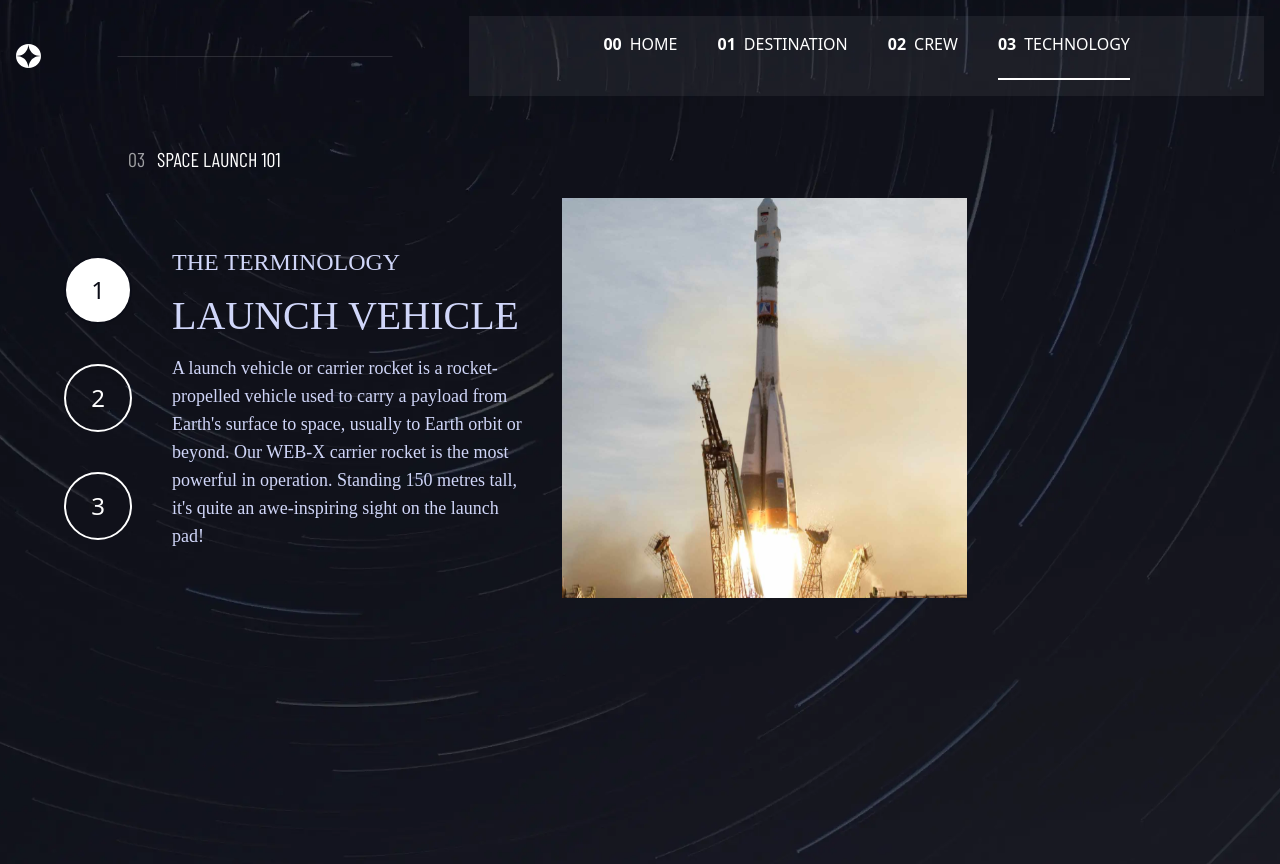
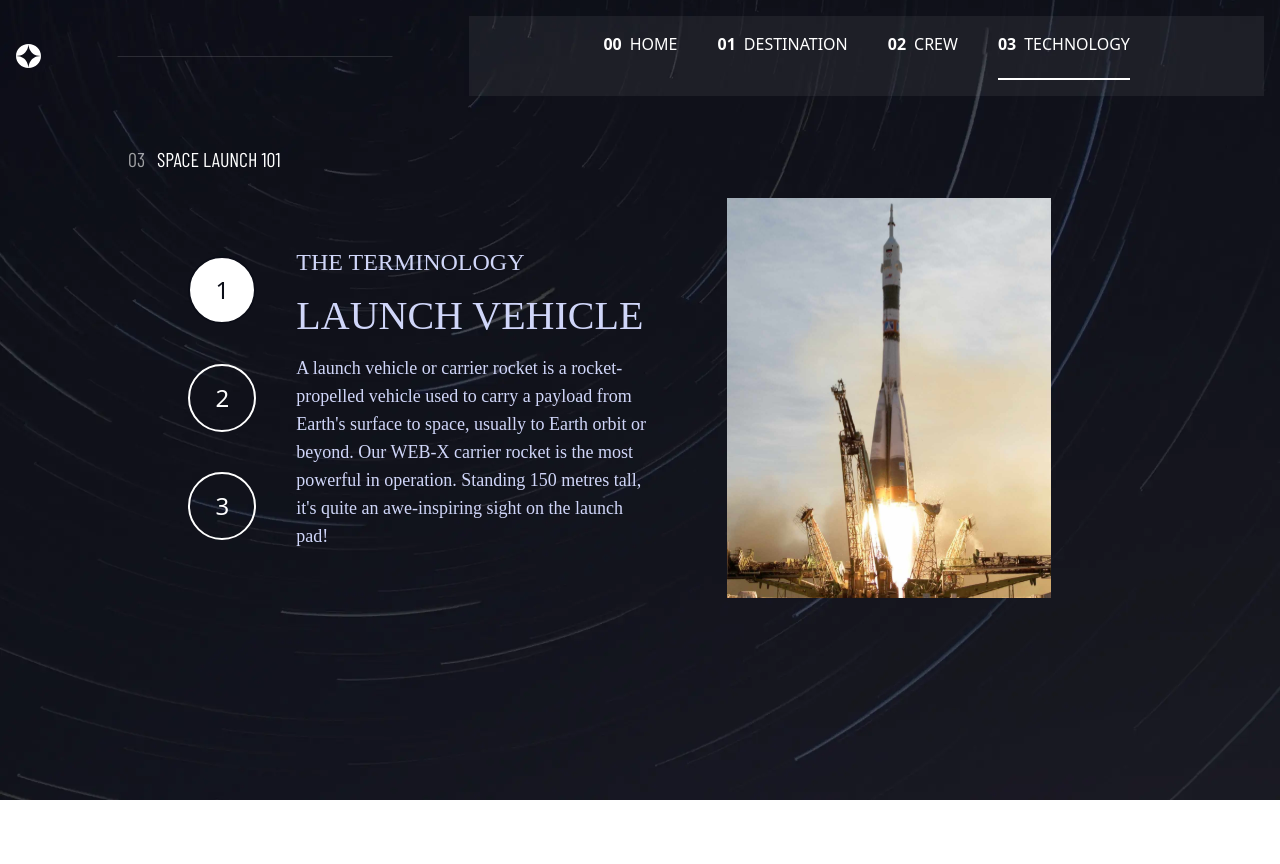
Before and after one commit to Mujeebat-shittu/space-tourism, a React (Vite) app: page /technology/vehicle in a window 1280 px wide. Shown: the top 864 px of the page. After the commit the page ends 800 px from the top, so only its background shows below. Built offline with nearby package versions, Linux system fonts and the light colour scheme; a web font is replaced by a local one.

Commit message:
styling fix

```diff
--- a/src/components/crew.tsx
+++ b/src/components/crew.tsx
@@ -39,14 +39,9 @@ const Crew = () => {
 
     return (
         <>
-            <div className="relative w-screen min-h-screen overflow-x-hidden bg-[#0B0D17]">
-                <img
-                    src="/assets/render3.webp"
-                    className=" bg-cover bg-center absolute inset-0
-                      w-screen
-                      min-h-screen h-screen
-                      lg:transform-none
-                      rotate-360  lg:rotate-none overflow-hidden"/>
+
+            <div className="relative w-full min-h-screen bg-[#0B0D17] bg-cover bg-center"
+                style={{ backgroundImage: "url('/assets/render3.webp')" }}>
 
                 <Header />
 
@@ -55,7 +50,7 @@ const Crew = () => {
                     <span className="text-white">MEET YOUR CREW</span>
                 </div>
 
-                <div className=" relative z-10 mx-auto flex flex-col lg:flex-row lg:items-center min-h-screen text-[#D0D6F9] w-[70%] gap-10 lg:gap-20 text-center top-8 lg:-top-35">
+                <div className=" relative z-10 mx-auto flex flex-col lg:flex-row lg:items-center text-[#D0D6F9] lg:w-[70%] gap-10 lg:gap-20 text-center top-8 lg:top-15 xl:top-20">
 
                     <div className="flex flex-col gap-10 mx-auto">
 
@@ -73,7 +68,7 @@ const Crew = () => {
                                     <Link
                                         key={key}
                                         to={`/crew/${key}`}
-                                        className={`flex items-center gap-2 uppercase ${isActive ? "border-b-2 border-white text-white" : "text-gray-400"
+                                        className={`flex items-center gap-2 uppercase ${isActive ? "text-white" : "text-gray-400"
                                             }`}
                                     >
                                         {/* Dot with ring if active */}
@@ -89,7 +84,7 @@ const Crew = () => {
 
                         </div>
                     </div>
-                    <div className="w-[200px] lg:w-[500px] mx-auto">
+                    <div className="w-[200px] lg:w-[400px] mx-auto">
                         <img src={crew.image} alt={crew.title} />
                     </div>
 
--- a/src/components/destination.tsx
+++ b/src/components/destination.tsx
@@ -42,11 +42,9 @@ const Destination = () => {
 
     return (
         <>
-            <div className="relative w-screen min-h-screen overflow-x-hidden bg-[#0B0D17]">
-                <img
-                    src="/assets/render2.webp"
-                    className=" object-cover bg-center absolute inset-0
-                      w-full h-full"/>
+
+            <div className="relative w-full min-h-screen bg-[#0B0D17] bg-cover bg-center"
+                style={{ backgroundImage: "url('/assets/render2.webp')" }}>
 
                 <Header />
 
@@ -55,12 +53,12 @@ const Destination = () => {
                     <span className="text-white">PICK YOUR DESTINATION</span>
                 </div>
 
-                <div className=" relative z-10 mx-auto flex flex-col lg:items-center lg:justify-center lg:flex-row min-h-screen text-[#D0D6F9] max-w-[100%] gap-10 lg:gap-20 text-center -top-5 lg:-top-20">
+                <div className=" relative z-10 mx-auto flex flex-col lg:items-center lg:justify-center lg:flex-row text-[#D0D6F9] max-w-[100%] gap-10 text-center -top-5 lg:-top-0">
                     <div className="w-[200px] lg:w-[350px] mx-auto">
                         <img src={destination.image} alt={destination.place} />
                     </div>
 
-                    <div className="flex flex-col lg:items-start mx-auto">
+                    <div className="flex flex-col lg:items-start mx-auto lg:max-w-[500px]">
                         <div className=" flex gap-10 items-center justify-center mb-6">
                             {Object.keys(destinations).map((key) => (
                                 <Link
@@ -82,18 +80,20 @@ const Destination = () => {
 
                         <div className="w-full h-0.5 bg-white my-4 lg:mx-0 mx-auto flex items-center justify-center"></div>
 
+                        {/* Distance and estimated time  */}
                         <div className="flex flex-row gap-10 mx-auto lg:mx-0 text-left">
                             <div className="">
                                 <h2 className="font-[Barlow_Condensed]">AVG. DISTANCE</h2>
                                 <h2 className="font-[Bellefair] text-2xl">{destination.distance}</h2>
+                            </div>
 
-                            </div>
                             <div className="">
                                 <h2 className="font-[Barlow_Condensed]">EST. TRAVEL TIME</h2>
                                 <h2 className="font-[Bellefair] text-2xl">{destination.tt}</h2>
 
                             </div>
                         </div>
+
                     </div>
 
 
--- a/src/components/home.tsx
+++ b/src/components/home.tsx
@@ -14,7 +14,7 @@ const Home = () => {
 
     return (
         <>
-            <div className="relative w-screen min-h-screen overflow-x-hidden bg-[#0B0D17]">
+            <div className="relative w-screen h-screen overflow-hidden bg-[#0B0D17]">
                 <div
                     className={`bg-cover bg-center absolute inset-0
                    w-[100vh] lg:w-screen min-h-screen h-screen transform lg:transform-none rotate-90 lg:rotate-none overflow-hidden`}
--- a/src/components/technology.tsx
+++ b/src/components/technology.tsx
@@ -29,26 +29,27 @@ const Technology = () => {
 
     return (
         <>
-            <div className="relative w-screen min-h-screen bg-[#0B0D17]">
-                <img
-                    src="/assets/render4.webp"
-                    className=" object-cover absolute inset-0
-                      w-full h-full rotate-360  lg:rotate-none overflow-x-hidden"/>
-
+            <div className="relative w-full min-h-screen bg-[#0B0D17] bg-cover bg-center"
+                style={{ backgroundImage: "url('/assets/render4.webp')" }}>
 
                 <Header />
 
+                {/* content header */}
                 <div className="relative z-10 flex justify-center lg:justify-start lg:items-start gap-3 text-[20px] font-[Barlow_Condensed] px-6 lg:ml-26">
                     <span className="text-[rgba(255,255,255,0.6)]">03</span>
                     <span className="text-white">SPACE LAUNCH 101</span>
                 </div>
 
+                {/* text and image wrapper */}
+                <div className=" relative z-10 text-[#D0D6F9] p-6 lg:px-16">
 
-                <div className=" relative z-10 text-[#D0D6F9] min-h-screen p-6 lg:px-16">
+                    <div className="flex flex-col lg:flex-row items-center justify-center gap-10 h-auto">
+                        <div className=" flex flex-col lg:flex-row gap-10 items-center text-center lg:text-left">
 
-                    <div className="flex flex-row lg:flex-col gap-10 h-auto">
+                            <div className="w-auto mx-auto lg:order-2">
+                                <img src={tech.image} alt={tech.title} className="lg:flex-1/3 w-[80%] h-auto lg:h-[400px] mx-auto" />
+                            </div>
 
-                        <div className=" flex lg:flex-2/3 flex-col lg:flex-row gap-10 items-center text-center lg:justify-start lg:text-left">
                             <div className="flex flex-row lg:flex-col gap-10 items-center justify-center px-4 lg:px-0 overflow-visible">
                                 {Object.keys(technologies).map((key, index) => {
                                     const isActive = title === key
@@ -68,15 +69,13 @@ const Technology = () => {
                                 })}
 
                             </div>
+
                             <div className="flex flex-col gap-2 items-center lg:items-start justify-center">
                                 <h2 className="font-[Bellefair] text-2xl lg:text-left">THE TERMINOLOGY</h2>
                                 <h2 className="text-[40px] font-[Bellefair] lg:text-left text-center">{tech.title}</h2>
                                 <p className="max-w-[350px] text-center lg:text-left font-[Barlow_Regular] text-lg">{tech.description}</p>
                             </div>
 
-                            <div className="lg:flex-1/3 w-auto">
-                                <img src={tech.image} alt={tech.title} className="lg:flex-1/3 w-auto h-auto lg:h-[400px] bg-cover" />
-                            </div>
 
 
                         </div>
--- a/src/index.css
+++ b/src/index.css
@@ -1,9 +1 @@
 @import "tailwindcss";
-
-* {
-  overflow: hidden;
-}
-
-.main {
-  overflow: hidden;
-}
```
